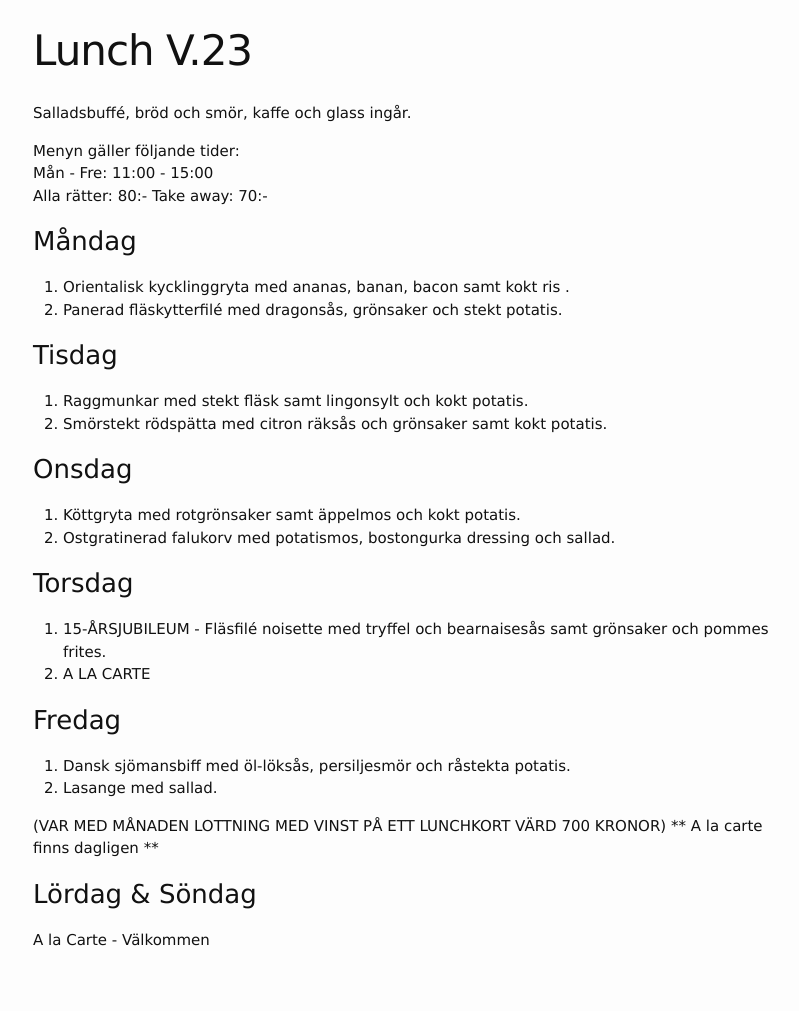
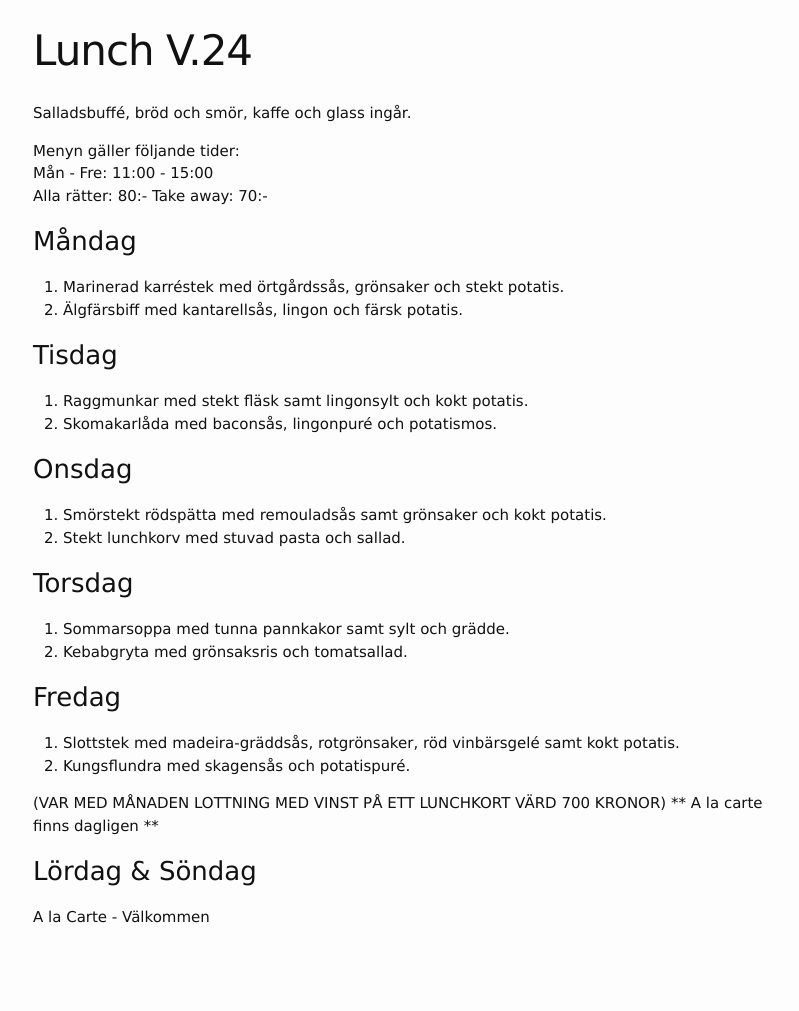
Before and after one commit to FarInn62/farinn62.github.io, a Jekyll site: the page built from lunch.md, in a window 1280 px wide. Shown: the whole page, without its empty margins (237-1036 px from the left). Built offline with Jekyll 4.4.1, drawn with Linux system fonts in a browser that asks for light colours; after the commit the page ends 989 px from its top, so only the background shows below that.

Commit message:
Update lunch.md

```diff
--- a/lunch.md
+++ b/lunch.md
@@ -1,6 +1,6 @@
 ---
 layout: foodmenu
-title: Lunch V.23
+title: Lunch V.24
 permalink: /lunch/
 published: true
 ---
@@ -11,25 +11,25 @@ Mån - Fre: 11:00 - 15:00
 Alla rätter: 80:- Take away: 70:-
 
 ### Måndag
-1. Orientalisk kycklinggryta med ananas, banan, bacon samt kokt ris .
-2. Panerad fläskytterfilé med dragonsås, grönsaker och stekt potatis.
+1. Marinerad karréstek med örtgårdssås, grönsaker och stekt potatis.
+2. Älgfärsbiff med kantarellsås, lingon och färsk potatis.
 
 ### Tisdag
 1. Raggmunkar med stekt fläsk samt lingonsylt och kokt potatis.
-2. Smörstekt rödspätta med citron räksås och grönsaker samt kokt potatis.
+2. Skomakarlåda med baconsås, lingonpuré och potatismos.
 
 ### Onsdag
-1. Köttgryta med rotgrönsaker samt äppelmos och kokt potatis.
-2. Ostgratinerad falukorv med potatismos, bostongurka dressing och sallad.
+1. Smörstekt rödspätta med remouladsås samt grönsaker och kokt potatis.
+2. Stekt lunchkorv med stuvad pasta och sallad.
 
 ### Torsdag
-1. 15-ÅRSJUBILEUM -
-   Fläsfilé noisette med tryffel och bearnaisesås samt grönsaker och pommes frites.
-2. A LA CARTE
+1.  Sommarsoppa med tunna pannkakor samt sylt och grädde.
+2.  Kebabgryta med grönsaksris och tomatsallad.
 
 ### Fredag
-1. Dansk sjömansbiff med öl-löksås, persiljesmör och råstekta potatis.
-2. Lasange med sallad.
+1. Slottstek med madeira-gräddsås, rotgrönsaker, röd vinbärsgelé samt kokt potatis.
+2. Kungsflundra med skagensås och potatispuré.
+
 
 (VAR MED MÅNADEN LOTTNING MED VINST PÅ ETT LUNCHKORT VÄRD 700 KRONOR)
                   ** A la carte finns dagligen **
```
